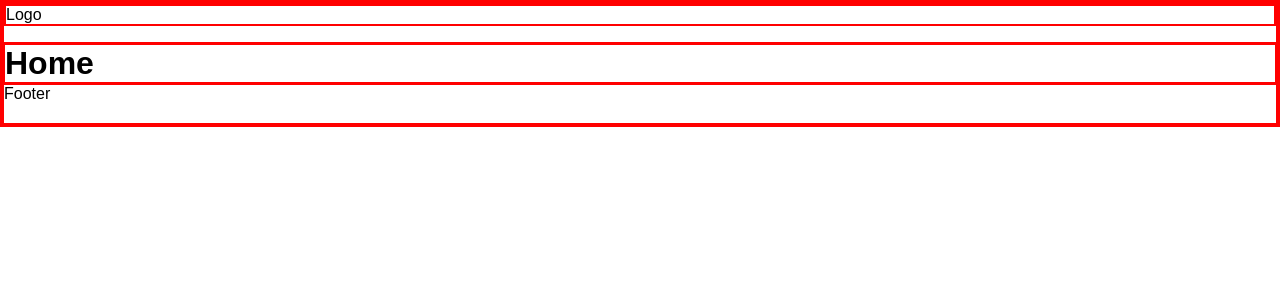
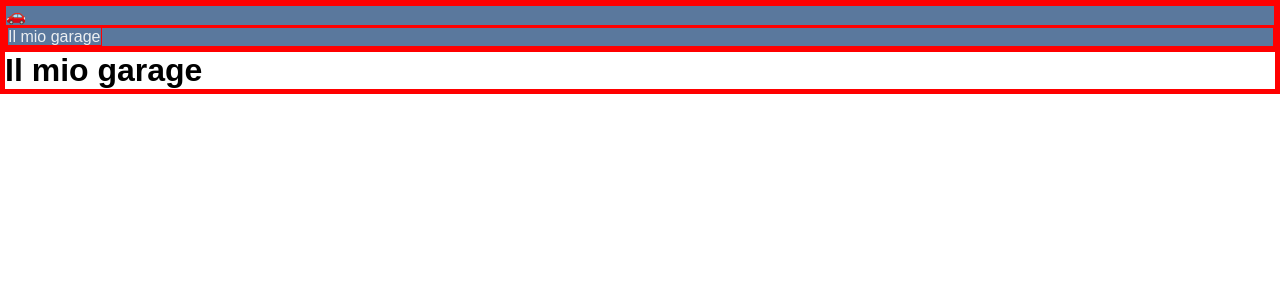
Before and after one commit to francescodelmonaco/garage-log, a React (Vite) app in the folder frontend/: page / in a window 1280 px wide. Shown: the top 300 px of the page. Built offline with nearby package versions, Linux system fonts and the light colour scheme.

Commit message:
add: VehicleDetails page and NavBar component

```diff
--- a/frontend/index.html
+++ b/frontend/index.html
@@ -5,7 +5,7 @@
   <meta charset="UTF-8" />
   <!-- <link rel="icon" type="image/svg+xml" href="/vite.svg" /> -->
   <meta name="viewport" content="width=device-width, initial-scale=1.0" />
-  <title>Vite + React</title>
+  <title>GarageLog</title>
 </head>
 
 <body>
--- a/frontend/src/App.jsx
+++ b/frontend/src/App.jsx
@@ -5,6 +5,7 @@ import DefaultLayout from "./layouts/DefaultLayout"
 
 // pages
 import HomePage from "./pages/HomePage"
+import VehicleDetails from "./pages/VehicleDetails"
 
 export default function App() {
   return (
@@ -12,6 +13,7 @@ export default function App() {
       <Routes>
         <Route Component={DefaultLayout}>
           <Route path="/" Component={HomePage} />
+          <Route path="/vehicles/:id" Component={VehicleDetails} />
         </Route>
       </Routes>
     </BrowserRouter>
--- /dev/null
+++ b/frontend/src/components/NavBar.jsx
@@ -0,0 +1,17 @@
+import { NavLink } from "react-router-dom"
+
+export default function NavBar() {
+    return (
+        <nav>
+            <figure>
+                🚗
+            </figure>
+
+            <ul>
+                <li>
+                    <NavLink to={"/"}>Il mio garage</NavLink>
+                </li>
+            </ul>
+        </nav>
+    )
+}
--- a/frontend/src/index.css
+++ b/frontend/src/index.css
@@ -16,10 +16,18 @@
   border: 1px solid red;
 }
 
-header {
-  height: 5vh;
+ul {
+  list-style: none;
 }
 
-footer {
-  height: 5vh;
+a {
+  color: var(--white) !important;
+  text-decoration: none !important;
 }
+
+nav {
+  background-color: var(--blue);
+  color: var(--white);
+
+  position: sticky;
+}
--- a/frontend/src/layouts/DefaultLayout.jsx
+++ b/frontend/src/layouts/DefaultLayout.jsx
@@ -1,23 +1,16 @@
 import { Outlet } from "react-router-dom"
+import NavBar from "../components/NavBar"
 
 export default function DefaultLayout() {
     return (
         <>
             <header>
-                <nav>
-                    <figure>
-                        Logo
-                    </figure>
-                </nav>
+                <NavBar />
             </header>
 
             <main>
                 <Outlet />
             </main>
-
-            <footer>
-                Footer
-            </footer>
         </>
     )
 }
--- a/frontend/src/pages/HomePage.jsx
+++ b/frontend/src/pages/HomePage.jsx
@@ -1,5 +1,7 @@
 export default function HomePage() {
     return (
-        <h1>Home</h1>
+        <>
+            <h1>Il mio garage</h1>
+        </>
     )
 }
--- /dev/null
+++ b/frontend/src/pages/VehicleDetails.jsx
@@ -0,0 +1,7 @@
+export default function VehicleDetails() {
+    return (
+        <>
+            <h1>Dettagli veicolo</h1>
+        </>
+    )
+}
```
